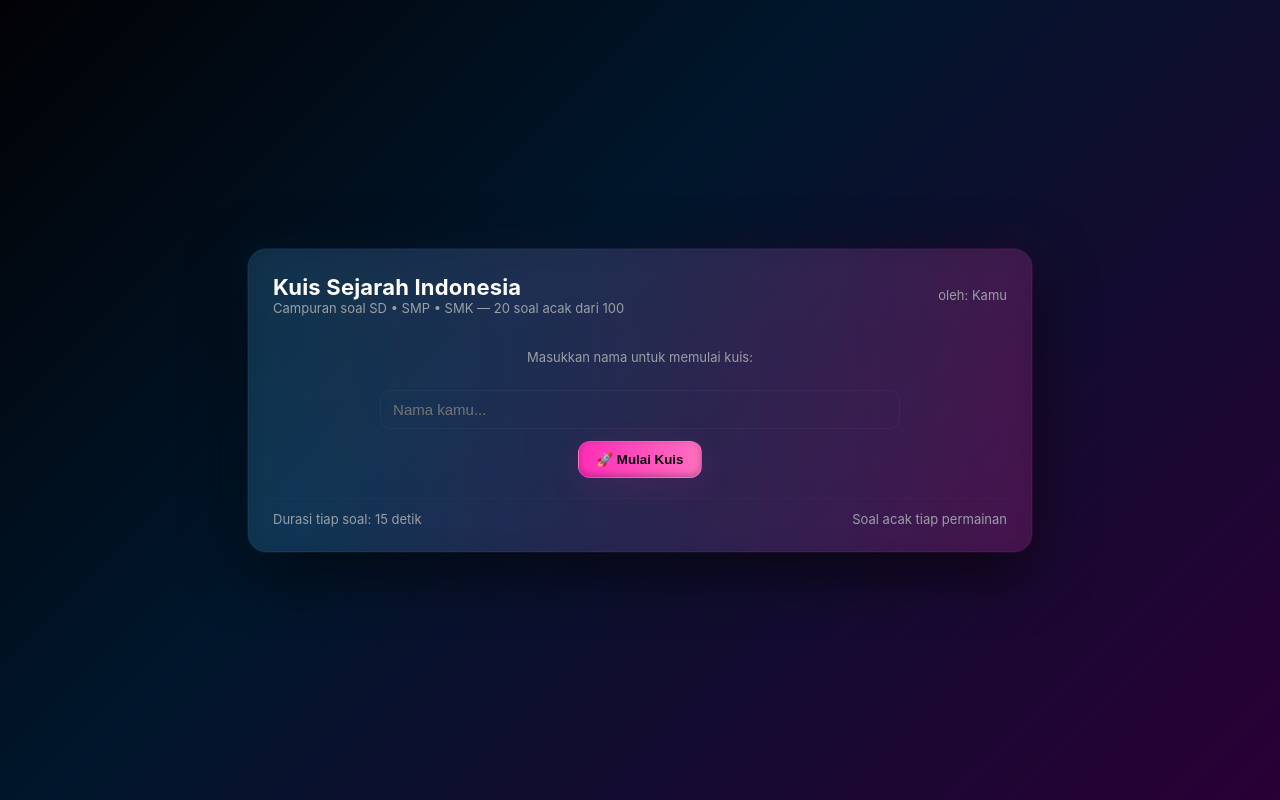
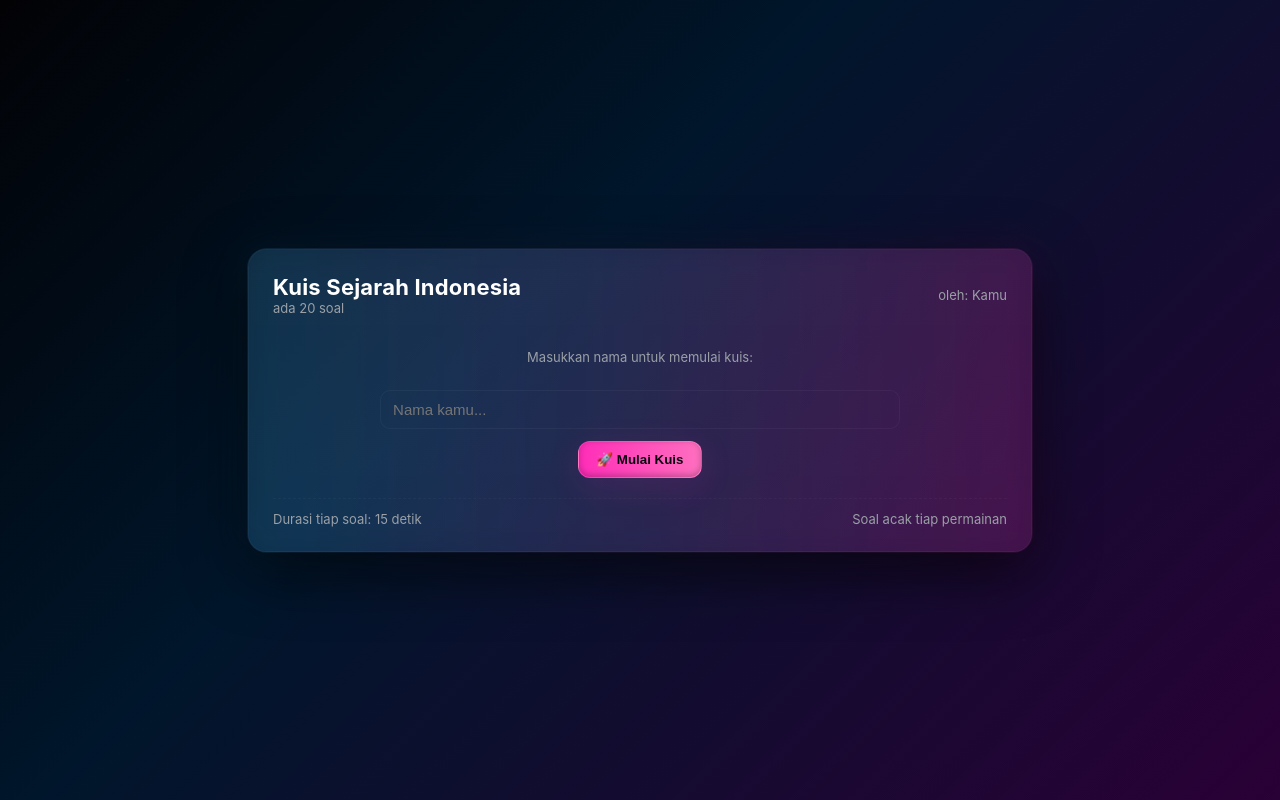
Before and after one commit to lifaaa-26/game-edukasi, a plain HTML site: page index.html in a window 1280 px wide. Drawn offline with Linux system fonts and the light colour scheme.

Commit message:
Update index.html

```diff
--- a/index.html
+++ b/index.html
@@ -185,7 +185,7 @@
       <div class="header">
         <div>
           <h1>Kuis Sejarah Indonesia</h1>
-          <div class="meta small">Campuran soal SD • SMP • SMK — 20 soal acak dari 100</div>
+          <div class="meta small"> ada 20 soal </div>
         </div>
         <div class="meta small">oleh: Kamu</div>
       </div>
```
